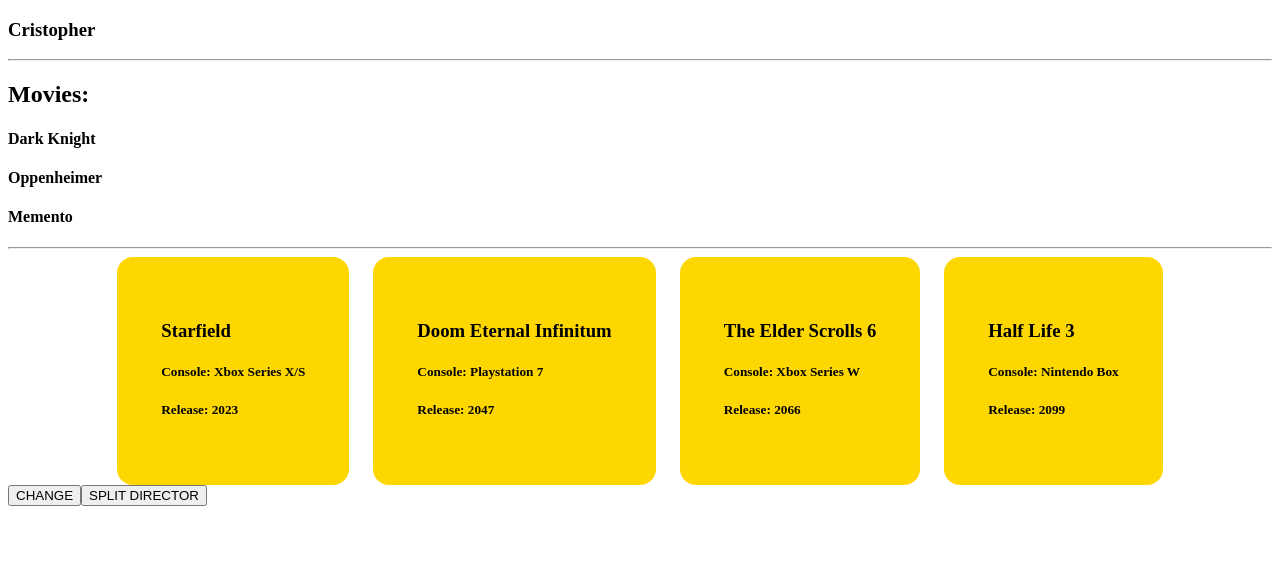
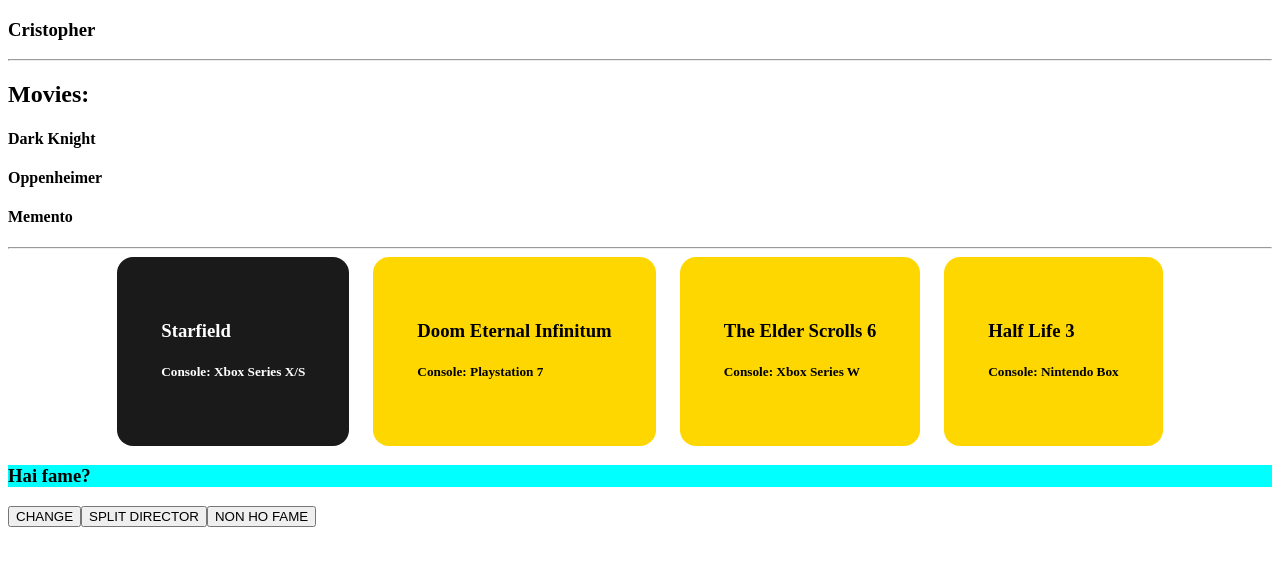
Before and after one commit to filippopelloia/VUE-EXERCISES, a plain HTML site: page index.html in a window 1280 px wide. Drawn offline with nearby package versions, Linux system fonts and the light colour scheme.

Commit message:
fourth commit august 10th

```diff
--- a/index.html
+++ b/index.html
@@ -21,8 +21,8 @@
             <div class="card"
                  v-for="(videogame, index) in videogames"
                  :key="index"
-                 @mouseover="videogame.isHover = !videogame.isHover"
-                 :class="{active: videogame.isHover == true}"
+                 @mouseover="currentGame = index"
+                 :class="{active: currentGame == index}"
             >
                 <h3>{{ videogame.title }}</h3>
                 <h5>Console: {{ videogame.console }}</h5>
@@ -30,8 +30,11 @@
             </div>
         </div>
 
+        <h3 class="fame">Hai fame?</h3>
+
         <button @click.prevent="isVisible = !isVisible">CHANGE</button>
         <button @click.prevent="nolan = director">SPLIT DIRECTOR</button>
+        <button>NON HO FAME</button>
 
     </div>
 
@@ -42,15 +45,15 @@
         Vue.createApp({
             data(){
                 return{
-                    isVisible: true,
+                    currentGame: 0,
                     nolan: 'Cristopher',
                     director: 'Nicholas Cage',
                     films: ['Dark Knight', 'Oppenheimer', 'Memento'],
                     videogames: [
-                        {title: 'Starfield', console: 'Xbox Series X/S', year: 2023, isHover: false},
-                        {title: 'Doom Eternal Infinitum', console: 'Playstation 7', year: 2047, isHover: false},
-                        {title: 'The Elder Scrolls 6', console: 'Xbox Series W', year: 2066, isHover: false},
-                        {title: 'Half Life 3', console: 'Nintendo Box', year: 2099, isHover: false},
+                        {title: 'Starfield', console: 'Xbox Series X/S', year: 2023},
+                        {title: 'Doom Eternal Infinitum', console: 'Playstation 7', year: 2047},
+                        {title: 'The Elder Scrolls 6', console: 'Xbox Series W', year: 2066},
+                        {title: 'Half Life 3', console: 'Nintendo Box', year: 2099},
                     ]
                 }
             }
--- a/style.css
+++ b/style.css
@@ -20,3 +20,12 @@
     background-color: #1a1a1a;
     color: #fff;
 }
+
+.fame{
+    background-color: aqua;
+}
+
+.nonHoFame{
+    background-color: gold;
+    padding: 2vh;
+}
```
